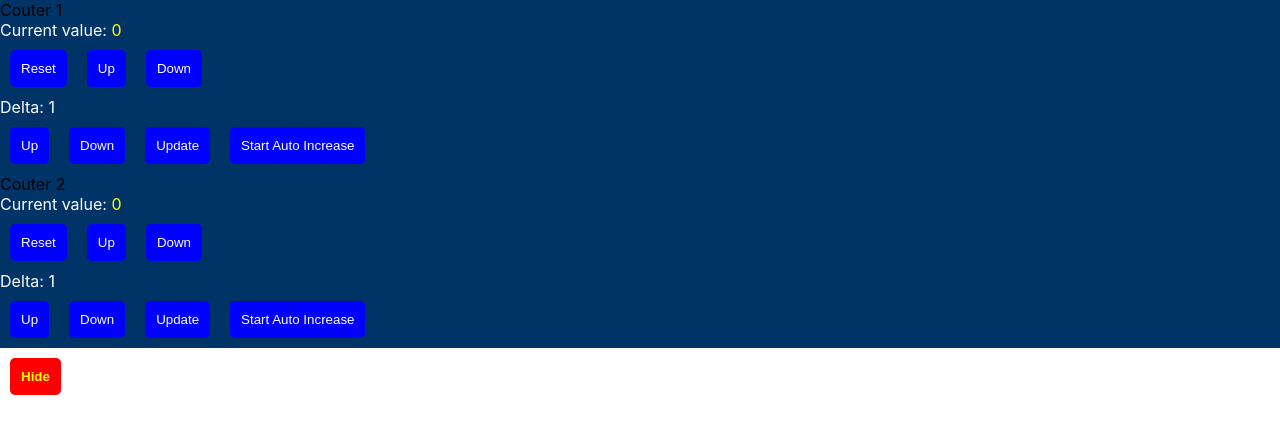
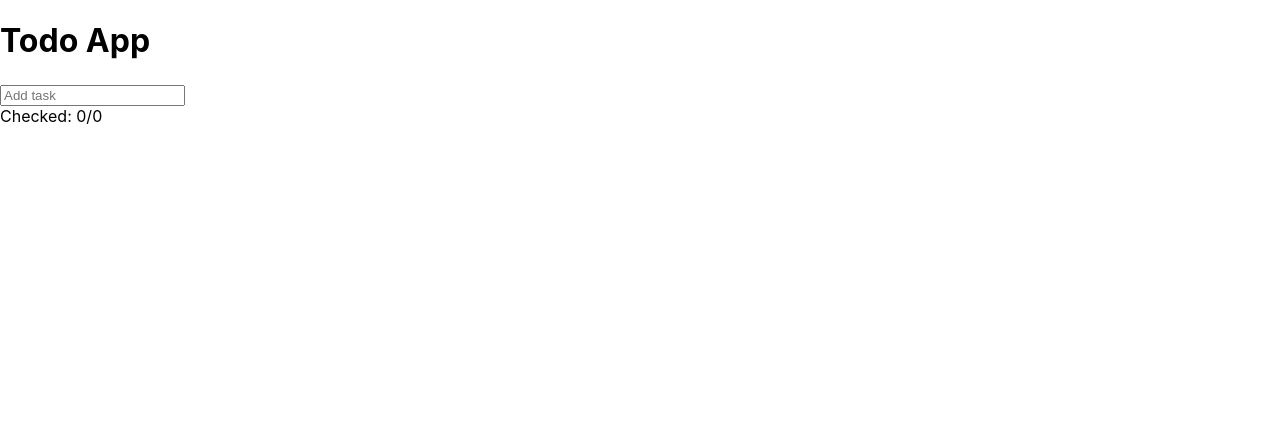
Before and after one commit to devm98/kmin-react, a React (Create React App) app: page / in a window 1280 px wide. Shown: the top 434 px of the page. Built offline with nearby package versions, Linux system fonts and the light colour scheme.

Commit message:
App todo-list

```diff
--- /dev/null
+++ b/src/TodoApp.jsx
@@ -0,0 +1,34 @@
+import React from 'react'
+
+import TaskInput from './components/TaskInput'
+import TaskItem from './components/TaskItem'
+
+export default class TodoApp extends React.Component {
+  state = {
+    tasks: [],
+  }
+
+  handleTaskSubmit = task => {
+    const currentTask = this.state.tasks
+    const nextTasks = currentTask.concat(task)
+    this.setState({tasks: nextTasks})
+  }
+  render() {
+    return (
+      <div>
+        <h1 style={{ marginBottom: 24 }}>Todo App</h1>
+
+        <TaskInput onTaskSubmit={this.handleTaskSubmit}/>
+        <div>Checked: 0/{this.state.tasks.length}</div>
+
+        <div style={{ marginTop: 24 }}>
+          {
+            this.state.tasks.map((task,idx) => (
+              <TaskItem task = {task} key={idx} />
+            ))
+          }
+        </div>
+      </div>
+    )
+  }
+}
--- /dev/null
+++ b/src/components/TaskInput.jsx
@@ -0,0 +1,31 @@
+import React, { Component } from 'react'
+
+export default class TaskInput extends Component {
+  state = {
+    value: '',
+  }
+  handleChange = event =>{
+    const nextValue = event.target.value
+    this.setState({value: nextValue})
+  }
+  handleKeyPress = event =>{
+    const value = this.state.value
+
+    if(event.key === 'Enter' && value !== '' && value !== ' '){
+      this.props.onTaskSubmit(value)
+      this.setState({value: ''})
+    }
+  }
+  render() {
+    return (
+      <div>
+        <input
+          placeholder ="Add task"
+          value={this.state.value}
+          onChange={this.handleChange} // xu ly nhap vao input
+          onKeyPress={this.handleKeyPress} // event nhan enter
+        />
+      </div>
+    )
+  }
+}
--- /dev/null
+++ b/src/components/TaskItem.jsx
@@ -0,0 +1,11 @@
+import React, {Component} from 'react'
+
+export default class TaskItem extends Component {
+    render(){
+        return(
+            <div>
+                <input type="checkbox" />{this.props.task}
+            </div>
+            )
+        }
+}
```
Also changed, not shown: src/index.js (+7 -7 lines).
